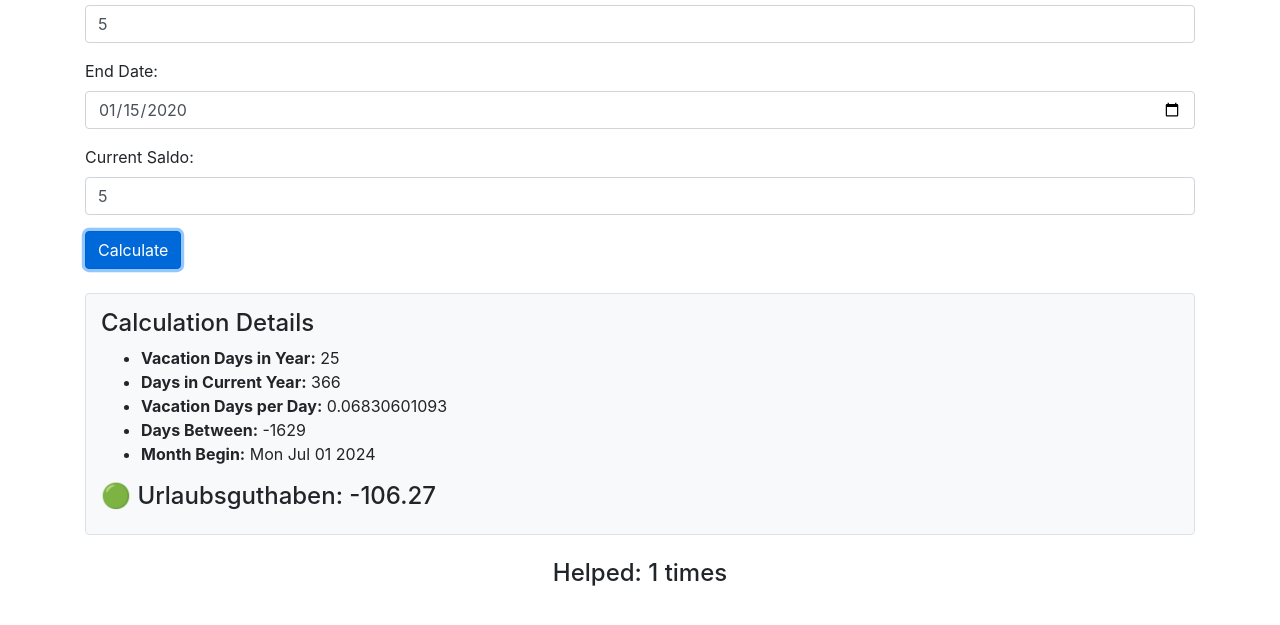
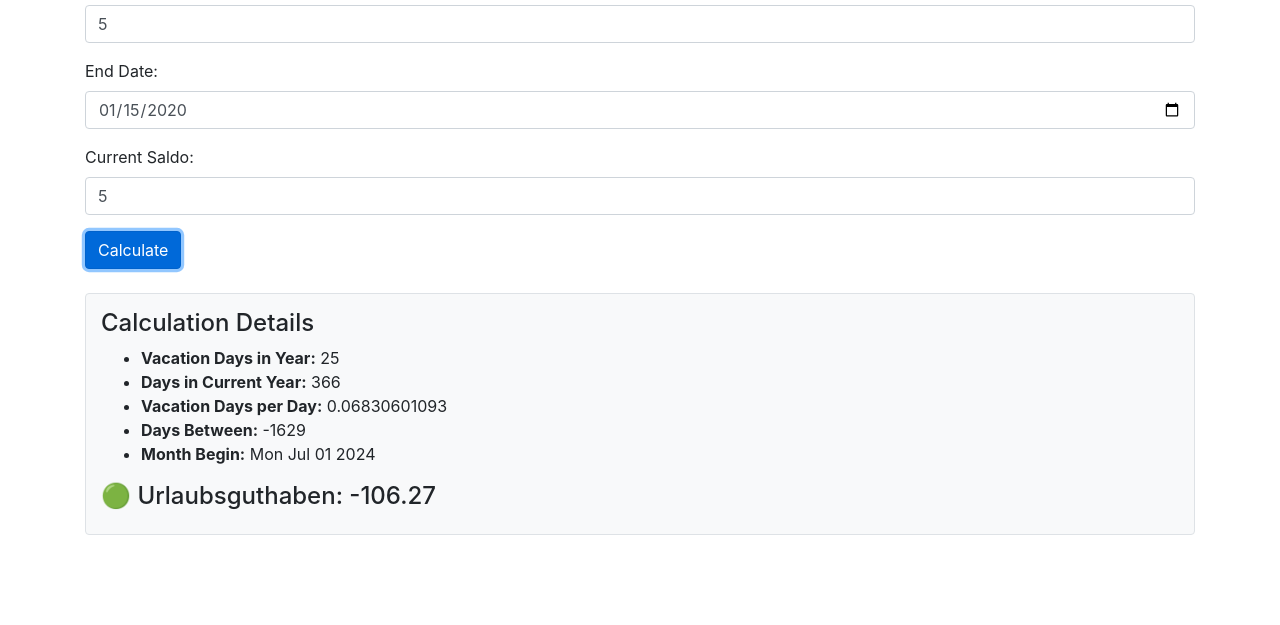
Before and after one commit to troublemaker92/troublemaker92.github.io, a plain HTML site: page index.html in a window 1280 px wide. Both pictures are taken after typing "5", "2020-01-15", "5" into the empty fields and a click on the button "Calculate". Shown: the part 119-744 px from the top of the page. Drawn offline with nearby package versions, Linux system fonts and the light colour scheme.

Commit message:
Update index.html

```diff
--- a/index.html
+++ b/index.html
@@ -39,15 +39,9 @@
         </form>
 
         <div id="result" class="result-container mt-4"></div>
-        <div id="counter" class="mt-4 text-center">
-            <h4>Helped: <span id="count">0</span> times</h4>
-        </div>
     </div>
 
     <script>
-        let counter = 0;
-        let lastData = { daysPerWeek: null, endDate: null, saldo: null };
-
         function getDaysInCurrentYear() {
             const now = new Date();
             const start = new Date(now.getFullYear(), 0, 1);
@@ -57,32 +51,32 @@
 
         function validateForm() {
             const daysPerWeek = document.getElementById('daysPerWeek').value;
-            const endDate = document.getElementById('endDate').value;
-            const saldo = document.getElementById('saldo').value;
 
             if (daysPerWeek < 1 || daysPerWeek > 7 || !Number.isInteger(parseFloat(daysPerWeek))) {
                 alert('Days Per Week must be an integer between 1 and 7.');
                 return false;
             }
 
-            const currentData = { daysPerWeek, endDate, saldo };
-
-            if (JSON.stringify(currentData) !== JSON.stringify(lastData)) {
-                calculateVacationDays(currentData);
-                counter++;
-                document.getElementById('count').innerText = counter;
-                lastData = currentData;
-            }
-
+            calculateVacationDays();
             return false;
         }
 
-        function calculateVacationDays(customerData) {
+        function calculateVacationDays() {
+            const daysPerWeek = document.getElementById('daysPerWeek').value;
+            const endDate = document.getElementById('endDate').value;
+            const saldo = document.getElementById('saldo').value;
+
+            const customerData = {
+                daysPerWeek: parseInt(daysPerWeek),
+                endDate: new Date(endDate),
+                saldo: parseFloat(saldo)
+            };
+
             const vacDaysInYear = customerData.daysPerWeek * 5;
             const daysInCurrentYear = getDaysInCurrentYear();
             const vacDaysPerDay = (vacDaysInYear / daysInCurrentYear).toFixed(11);
             const monthBegin = new Date(new Date().getFullYear(), new Date().getMonth(), 1);
-            const daysBetween = Math.ceil((new Date(customerData.endDate) - monthBegin) / (1000 * 60 * 60 * 24));
+            const daysBetween = Math.ceil((customerData.endDate - monthBegin) / (1000 * 60 * 60 * 24));
 
             const vacDaysFutureSaldoUnrounded = (daysBetween * vacDaysPerDay).toFixed(11);
             const finalSaldoUnrounded = (parseFloat(customerData.saldo) + parseFloat(vacDaysFutureSaldoUnrounded)).toFixed(11);
```
